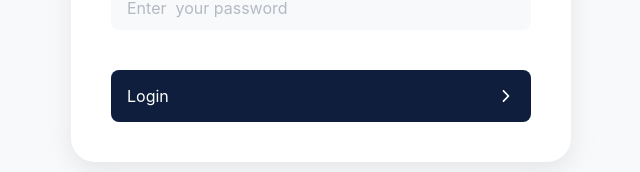
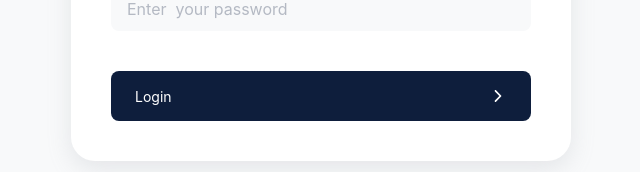
Before and after one commit to dev-bushra/New-folder, a React (Vite) app: page / in a window 1280 px wide. Shown: the part 501-673 px from the top of the page, without its empty margins (319-959 px from the left). Built offline with nearby package versions, Linux system fonts and the light colour scheme; a web font is replaced by a local one.

Commit message:
login ui fixes

```diff
--- a/src/pages/Login.jsx
+++ b/src/pages/Login.jsx
@@ -54,8 +54,8 @@ const Login = () => {
             ></Input>
           </div>
         </div>
-        <Button className="bg-blue_gray-900 cursor-pointer p-4 font-inter flex items-center justify-between rounded-lg">
-          <span className="text-[#fff] text-[16px] font-normal font-inter">
+        <Button className="bg-blue_gray-900 cursor-pointer p-4 px-6 font-inter flex items-center justify-between rounded-lg">
+          <span className="text-[#fff] text-[14px] font-normal font-inter">
             Login
           </span>
           <IoIosArrowForward color="#fff" size={18} />
```
